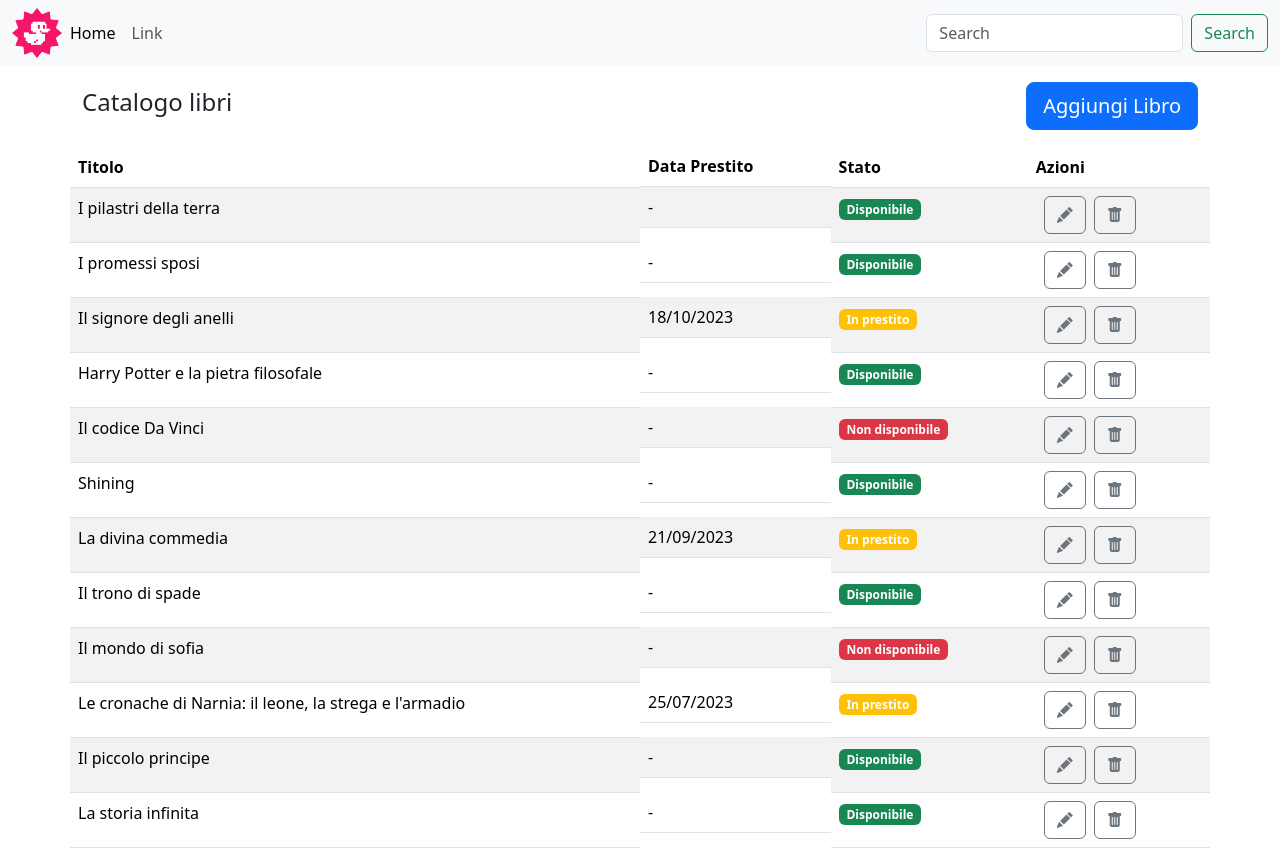
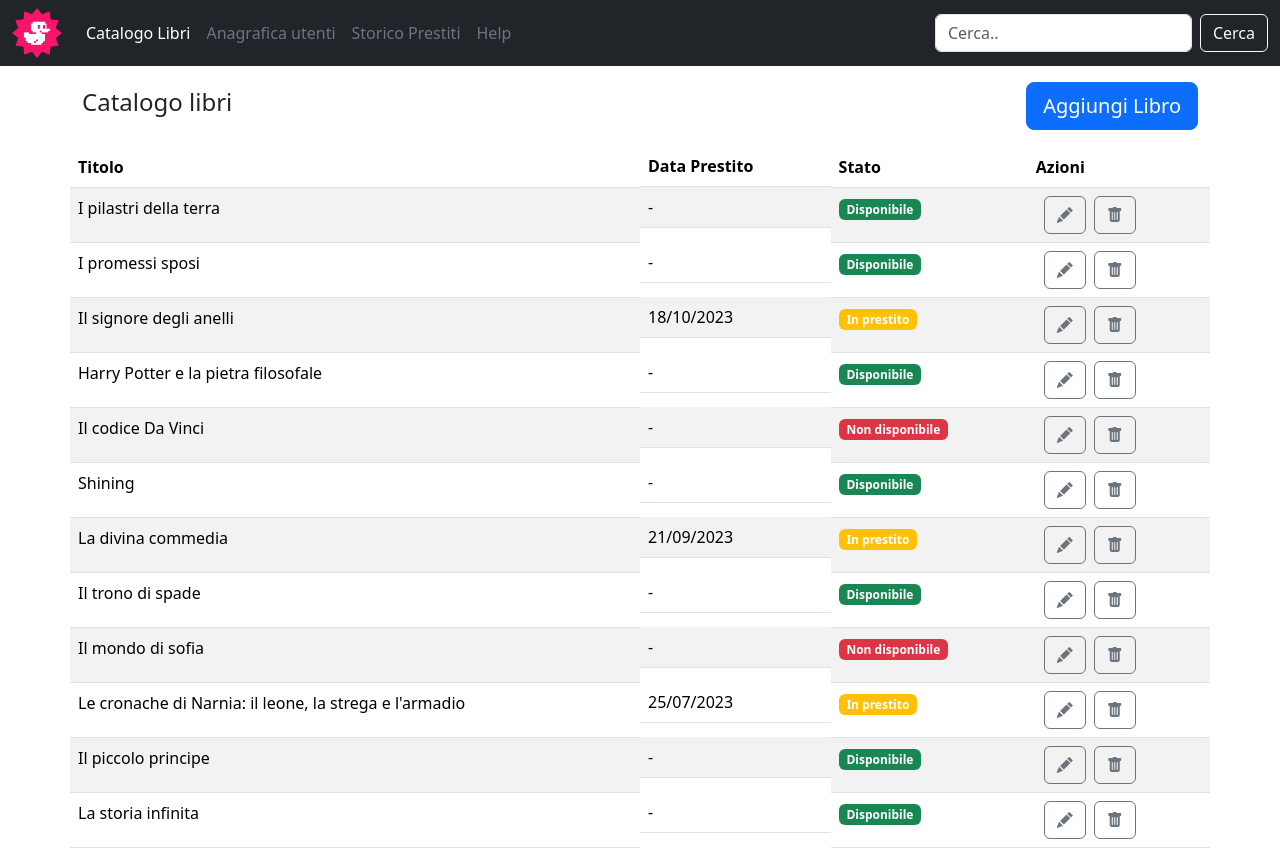
Before and after one commit to GiuseppeFiliberto/html-css-bootstrap-dashboard, a plain HTML site: page index.html in a window 1280 px wide. Shown: the top 850 px of the page. Drawn offline with nearby package versions, Linux system fonts and the light colour scheme.

Commit message:
Fix nav text

```diff
--- a/index.html
+++ b/index.html
@@ -10,25 +10,32 @@
 <body>
 
     <header>
-        <nav class="navbar navbar-expand-lg bg-body-tertiary">
+        <nav class="navbar navbar-expand-lg bg-dark">
             <div class="container-fluid">
               <img src="./img/duck.png" alt="" width="50">
               <button class="navbar-toggler" type="button" data-bs-toggle="collapse" data-bs-target="#navbarSupportedContent" aria-controls="navbarSupportedContent" aria-expanded="false" aria-label="Toggle navigation">
                 <span class="navbar-toggler-icon"></span>
               </button>
               <div class="collapse navbar-collapse" id="navbarSupportedContent">
-                <ul class="navbar-nav me-auto mb-2 mb-lg-0">
+                <ul class="navbar-nav me-auto mb-2 mb-lg-0 px-3">
                   <li class="nav-item">
-                    <a class="nav-link active" aria-current="page" href="#">Home</a>
+                    <a class="nav-link active text-white" aria-current="page" href="#">Catalogo Libri</a>
                   </li>
                   <li class="nav-item">
-                    <a class="nav-link" href="#">Link</a>
+                    <a class="nav-link text-secondary" href="#">Anagrafica utenti</a>
                   </li>
+                  <li class="nav-item">
+                    <a class="nav-link text-secondary" href="#">Storico Prestiti</a>
                   </li>
+                  <li class="nav-item">
+                    <a class="nav-link text-secondary" href="#">Help</a>
+                  </li>
+
+
                 </ul>
                 <form class="d-flex" role="search">
-                  <input class="form-control me-2" type="search" placeholder="Search" aria-label="Search">
-                  <button class="btn btn-outline-success" type="submit">Search</button>
+                  <input class="form-control me-2" type="search" placeholder="Cerca.." aria-label="Search">
+                  <button class="btn btn-outline-light" type="submit">Cerca</button>
                 </form>
               </div>
             </div>
```
